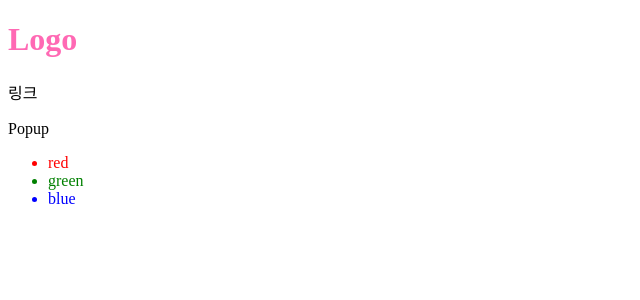
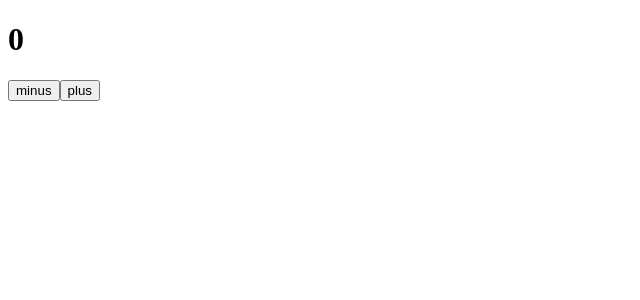
Before and after one commit to seongjin009/react_first, a React (Create React App) app: page / in a window 1280 px wide. Shown: the top 300 px of the page, without its empty margins (0-640 px from the left). Built offline with nearby package versions, Linux system fonts and the light colour scheme.

Commit message:
숫자 감소 증가

```diff
--- a/src/App.jsx
+++ b/src/App.jsx
@@ -1,7 +1,4 @@
 import './style.scss';
-import Popup from './components/popUp';
-import List from './components/list';
-import Header from './components/Header';
 
 //리엑트 개발 시 불변성이 중요한 이유
 //리엑트는 원본이 있어야 본ㄱ사본을 통해서 차이점을 비교분석
@@ -11,22 +8,21 @@ import Header from './components/Header';
 //전개연산자를 이용하면 원본을 훼손시키지 않으면 참조형 자료를 deep copy가능
 //배열1
 //배열 2 = [...배열1]
+
+import { useState } from 'react';
+
 function App() {
-	let student = {
-		name: 'seongjin',
-		age: 19,
-	};
-	let newStudent = { ...student };
-	newStudent.name = 'Andy';
-	console.log(newStudent);
-	console.log(student);
-	let isPop = true;
-
+	//const [상태값,상태변경전용함수] = useState(초기값);
+	//리엑트 컴포넌트는 State값이 state변경함수로 변경되어야지만 컴포넌트가 재랜더링됨
+	//숫자를 증가, 감소 시킬 때 전위증감 연산자를 꺼야지만 해당 랜더링 사이클에서 바로 값이 변경되면서 다음번 랜더링에 반영됨
+	//State에 담기는 값이 바뀔때에만 화면의 갱신이 일어나기 때문에
+	//State에 담기는 데이터만 관리하면 되므로 유지보수가 편함
+	let [Num, setNum] = useState(0);
 	return (
 		<>
-			<Header />
-			{isPop ? <Popup /> : null}
-			<List />
+			<h1>{Num}</h1>
+			<button onClick={() => setNum(--Num)}>minus</button>
+			<button onClick={() => setNum(++Num)}>plus</button>
 		</>
 	);
 }
@@ -78,6 +74,8 @@ useRef - 컴포넌트 안쪽에서 특정 값을 참조객체에 담을 때
 리엑트의 성능관리를 hook
 리엑트에서의 memorization - 메모리점유율을 늘려서 성능을 개선
 자바스크립트는 기본적으로 Garbage collector에 의해서 메모리가 관리됨
+아래의 hook을 통해서 특정 값을 강제 메모이제이션 처리하면 가비지컬렉터에서 제외함
+
 
 memo : (컴포넌트 자체를 메모이제이션)
 useCallback : (컴포넌트 안쪽의 핸들러 함수 자체를 메모이제이션)
```
